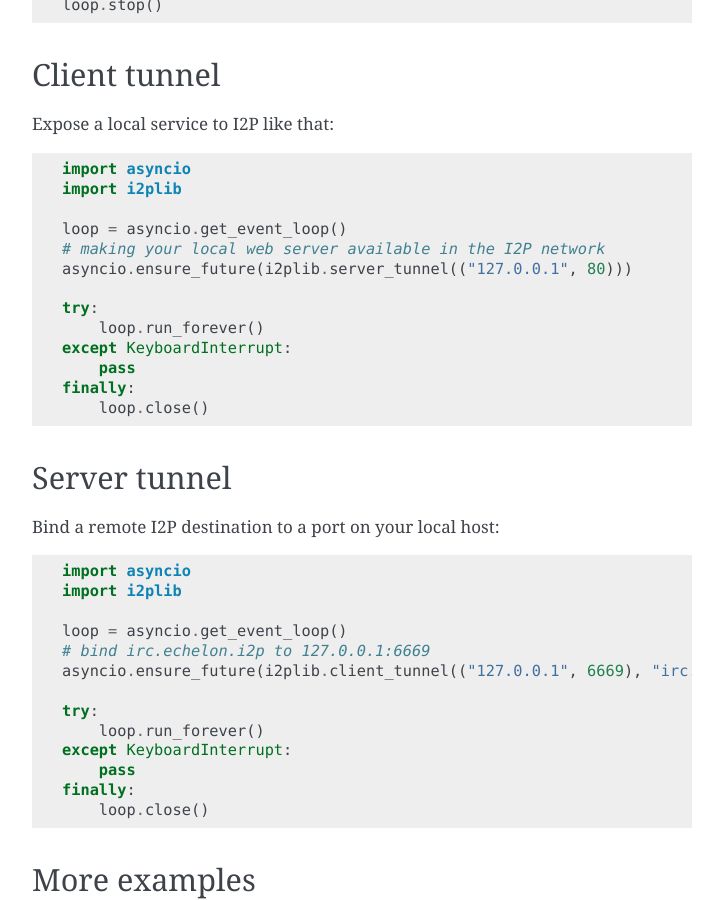
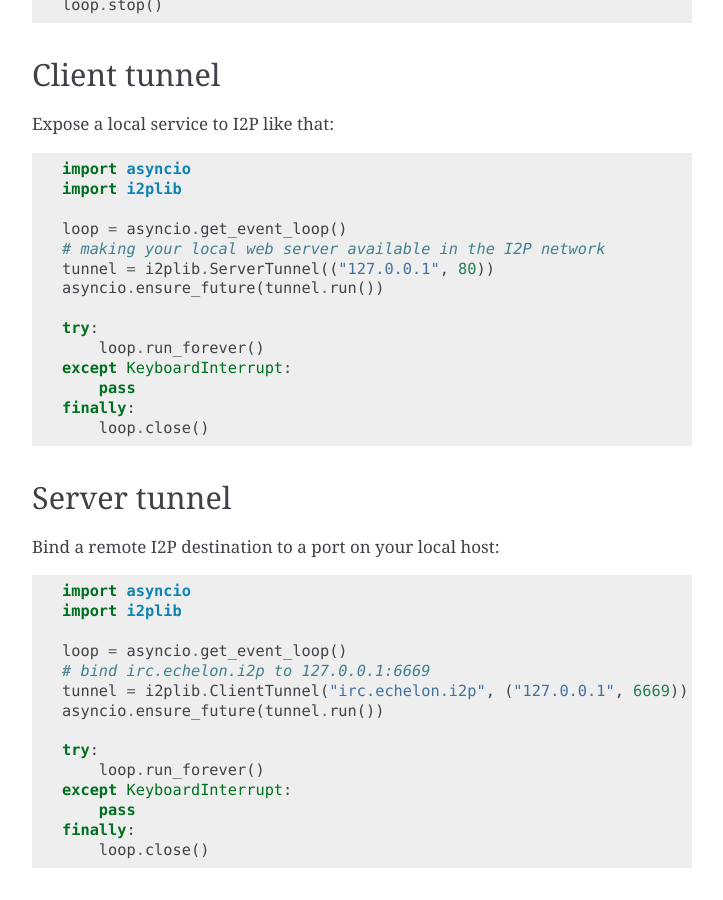
Before and after one commit to l-n-s/i2plib, a Sphinx documentation site: the page built from docs/quickstart.rst, in a window 1280 px wide and 900 px high, scrolled down 1591 px. Shown: the whole window, without its empty margins (388-1111 px from the left). Built offline with Sphinx 7.4.7, drawn with Linux system fonts in a browser that asks for light colours.

Commit message:
New tunnel API

```diff
--- a/docs/examples/http_server.py
+++ b/docs/examples/http_server.py
@@ -39,8 +39,10 @@ def main(args):
     http_server_thread.start()
 
     loop = asyncio.get_event_loop()
-    asyncio.ensure_future(i2plib.server_tunnel(server_address,
-        loop=loop, private_key=priv.base64, sam_address=sam_address), loop=loop)
+
+    tunnel = i2plib.ServerTunnel(server_address,
+        loop=loop, private_key=priv, sam_address=sam_address)
+    asyncio.ensure_future(tunnel.run(), loop=loop)
 
     try:
         loop.run_forever()
--- a/docs/quickstart.rst
+++ b/docs/quickstart.rst
@@ -92,7 +92,8 @@ Expose a local service to I2P like that:
 
     loop = asyncio.get_event_loop()
     # making your local web server available in the I2P network
-    asyncio.ensure_future(i2plib.server_tunnel(("127.0.0.1", 80)))
+    tunnel = i2plib.ServerTunnel(("127.0.0.1", 80))
+    asyncio.ensure_future(tunnel.run())
 
     try:
         loop.run_forever()
@@ -113,7 +114,8 @@ Bind a remote I2P destination to a port on your local host:
 
     loop = asyncio.get_event_loop()
     # bind irc.echelon.i2p to 127.0.0.1:6669
-    asyncio.ensure_future(i2plib.client_tunnel(("127.0.0.1", 6669), "irc.echelon.i2p"))
+    tunnel = i2plib.ClientTunnel("irc.echelon.i2p", ("127.0.0.1", 6669))
+    asyncio.ensure_future(tunnel.run())
 
     try:
         loop.run_forever()
--- a/i2plib/__init__.py
+++ b/i2plib/__init__.py
@@ -14,7 +14,7 @@ from .aiosam import (
     create_session, stream_connect, stream_accept
 )
 
-from .tunnel import client_tunnel, server_tunnel
+from .tunnel import ClientTunnel, ServerTunnel
 
 from .utils import get_sam_address
 
--- a/i2plib/__version__.py
+++ b/i2plib/__version__.py
@@ -1,7 +1,7 @@
 __title__ = 'i2plib'
 __description__ = 'A modern asynchronous library for building I2P applications.'
 __url__ = 'https://github.com/l-n-s/i2plib'
-__version__ = '0.0.5'
+__version__ = '0.0.6'
 __author__ = 'Viktor Villainov'
 __author_email__ = 'supervillain@riseup.net'
 __license__ = 'MIT'
```
Also changed, not shown: README.md (+4 -2 lines), docs/api.rst (+7 -5 lines), 1 other file.
